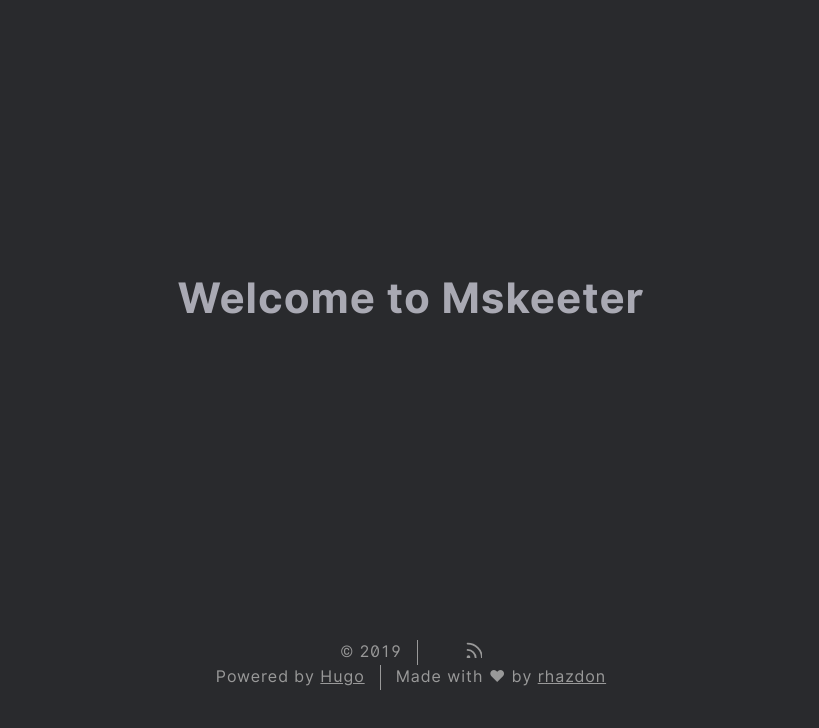
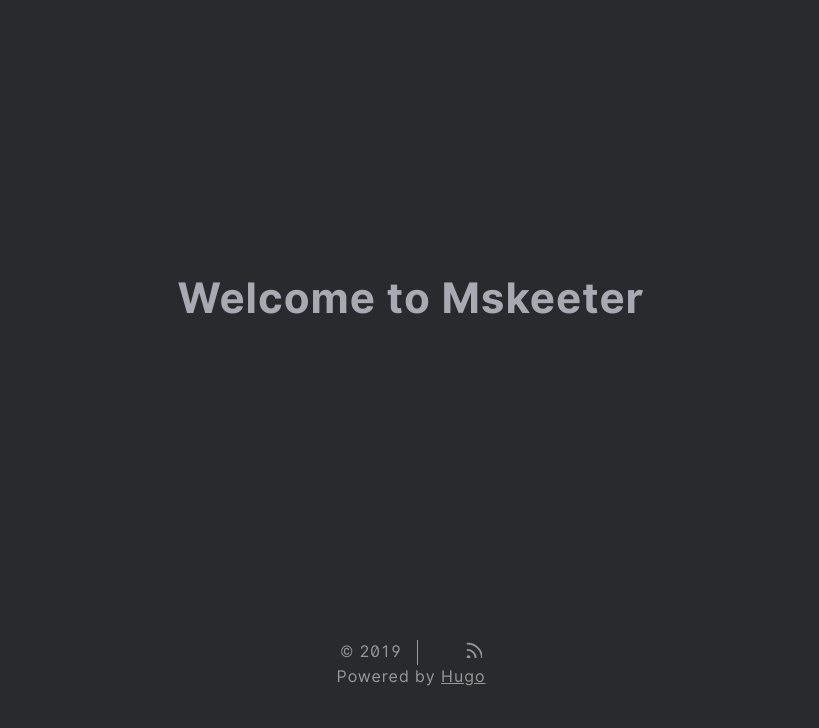
Before and after one commit to chaoshong/Blog, a plain HTML site: page index.html in a window 1280 px wide. Shown: the part 70-798 px from the top of the page, without its empty margins (229-1048 px from the left). Drawn offline with nearby package versions, Linux system fonts and the light colour scheme.

Commit message:
修改样式

```diff
--- a/index.html
+++ b/index.html
@@ -129,7 +129,6 @@
     <div class="footer__inner">
         <div class="footer__content">
             <span>Powered by <a href="http://gohugo.io">Hugo</a></span>
-            <span>Made with &#10084; by <a href="https://github.com/rhazdon">rhazdon</a></span>
         </div>
     </div>
 </footer>
```
Also changed, not shown: 404.html (+0 -1 lines), categories/index.html (+0 -1 lines), post/201905/20190522数据库设计/index.html (+0 -1 lines), post/index.html (+0 -1 lines), tags/index.html (+0 -1 lines), 1 other file.
